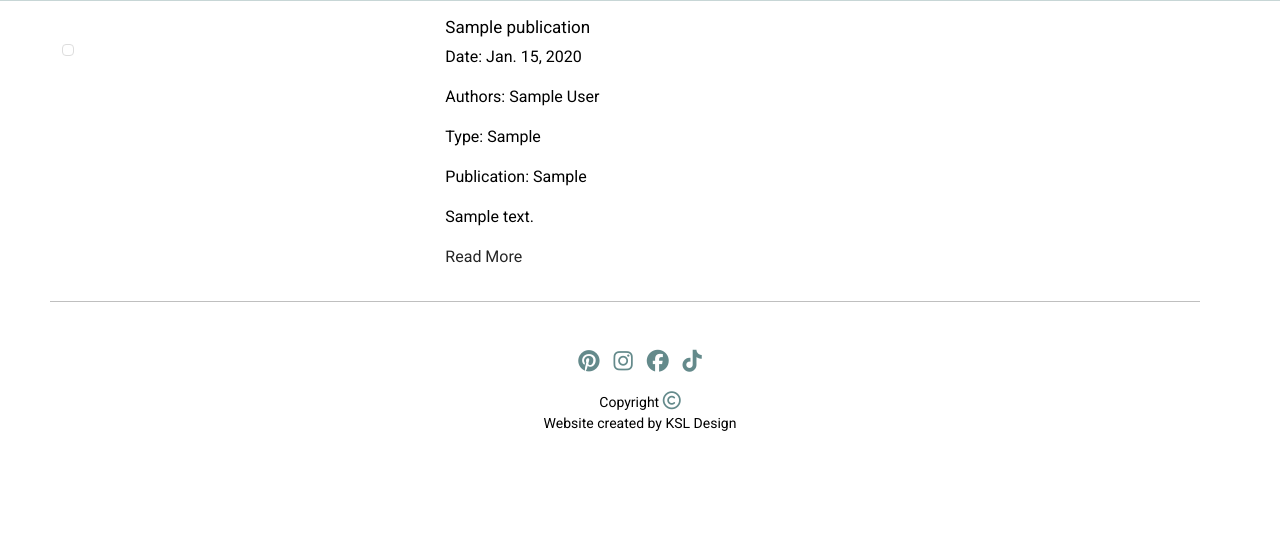
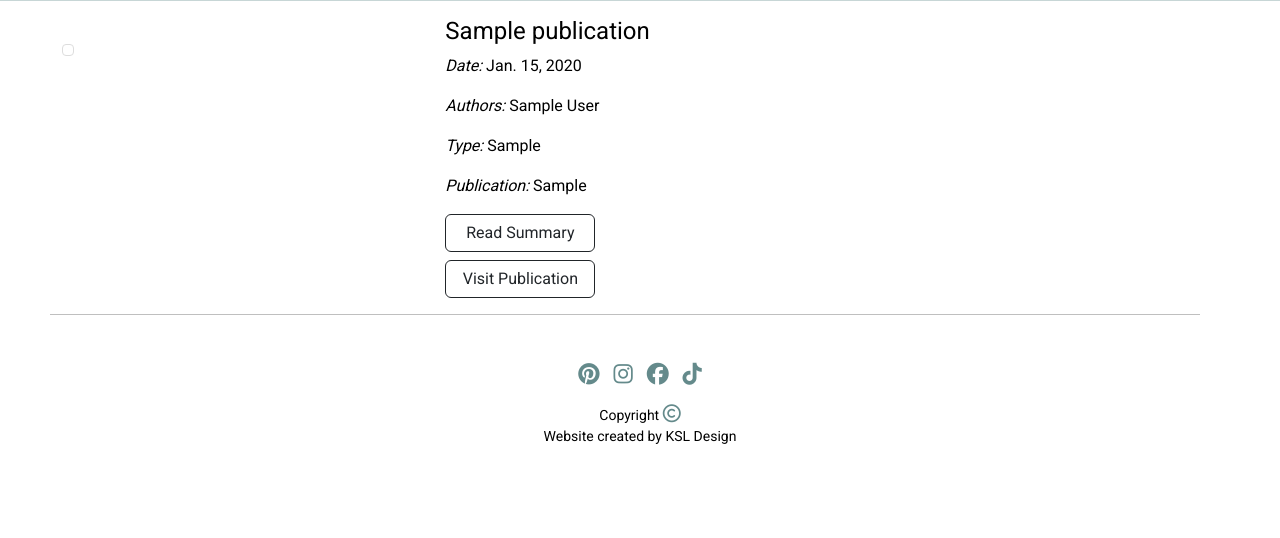
Before and after one commit to llewellynksj/c3ds, a Django app: page /research/publications in a window 1280 px wide. Shown: the part 245-783 px from the top of the page. Run offline with Django 3.2, Linux system fonts and the light colour scheme; tables that the repository leaves empty hold one stand-in row (values such as "Sample post"); some libraries are stand-ins or nearby versions.

Commit message:
Add accordion to publications page

```diff
--- a/people/templates/people.html
+++ b/people/templates/people.html
@@ -23,7 +23,7 @@
                                 <h4 class="profile-job-title mb-2">{{ item.job_title }}</h4>
                                 <p class="pt-2"><em>Expertise: {{ item.expertise }}</em></p>
                             </a>
-                            <button class="btn btn-outline-dark acc-button" type="button" data-bs-toggle="collapse" data-bs-target="#collapseSummary{{item.pk}}" aria-expanded="false" aria-controls="collapseExpertise{{item.pk}}">
+                            <button class="btn btn-outline-dark acc-button" type="button" data-bs-toggle="collapse" data-bs-target="#collapseSummary{{item.pk}}" aria-expanded="false" aria-controls="collapseSummary{{item.pk}}">
                                 Show Bio
                             </button>
                             <div class="collapse acc-box" id="collapseSummary{{item.pk}}">
--- a/research/templates/publications.html
+++ b/research/templates/publications.html
@@ -8,6 +8,7 @@
 </div>
 
 <section class="container-fluid page-container">
+
     {% for item in queryset %}
     <div class="row py-3 d-flex pub-container">
         <div class="col-12 col-sm-12 col-md-5 col-lg-4 col-xxl-3 d-flex pub-inner">
@@ -16,15 +17,24 @@
             </a>
         </div>
         <div class="pb-3 col-12 col-sm-12 col-md-7 col-lg-8 col-xxl-9 pub-inner">
-                <h2 class="">{{ item.title }}</h2>
-                <p class="">Date: {{ item.date }}</p>
-                <p class="">Authors: {{ item.authors }}</p>
-                <p class="">Type: {{ item.type }}</p>
-                <p class="">Publication: {{ item.publication }}</p>
-                <p class="profile-text">{{ item.description | safe }}</p>
-                <a href="{{ item.url }}" target="_blank" rel="noopener" class="hover-link">
-                    <p class="profile-text">Read More</p>
-                </a>
+            <h4 class="">{{ item.title }}</h4>
+            <p class=""><em>Date:</em> {{ item.date }}</p>
+            <p class=""><em>Authors:</em> {{ item.authors }}</p>
+            <p class=""><em>Type:</em> {{ item.type }}</p>
+            <p class=""><em>Publication:</em> {{ item.publication }}</p>
+
+            <div class="d-flex flex-column">
+                <button class="btn btn-outline-dark pub-button" type="button" data-bs-toggle="collapse" data-bs-target="#collapseDescrip{{item.id}}" aria-expanded="false" aria-controls="collapseDescrip{{item.id}}">
+                    Read Summary
+                </button>
+                <div class="collapse" id="collapseDescrip{{item.id}}">
+                    <div class="card card-body">
+                    {{ item.description | safe }}
+                    </div>
+                </div>
+
+                <a href="{{ item.url }}" target="_blank" rel="noopener" class="mt-2 btn btn-outline-dark pub-button">Visit Publication</a>
+            </div>
         </div>
         <hr class="line-break">
     </div>
--- a/static/css/style.css
+++ b/static/css/style.css
@@ -287,6 +287,12 @@ p {
     padding-top: 20px;
 }
 
+.pub-button {
+    max-width: 150px;
+}
+
+/* Publications Search */
+
 
 /* Footer */
 footer {
```
Lines whose indentation alone changed are shown as unchanged.
